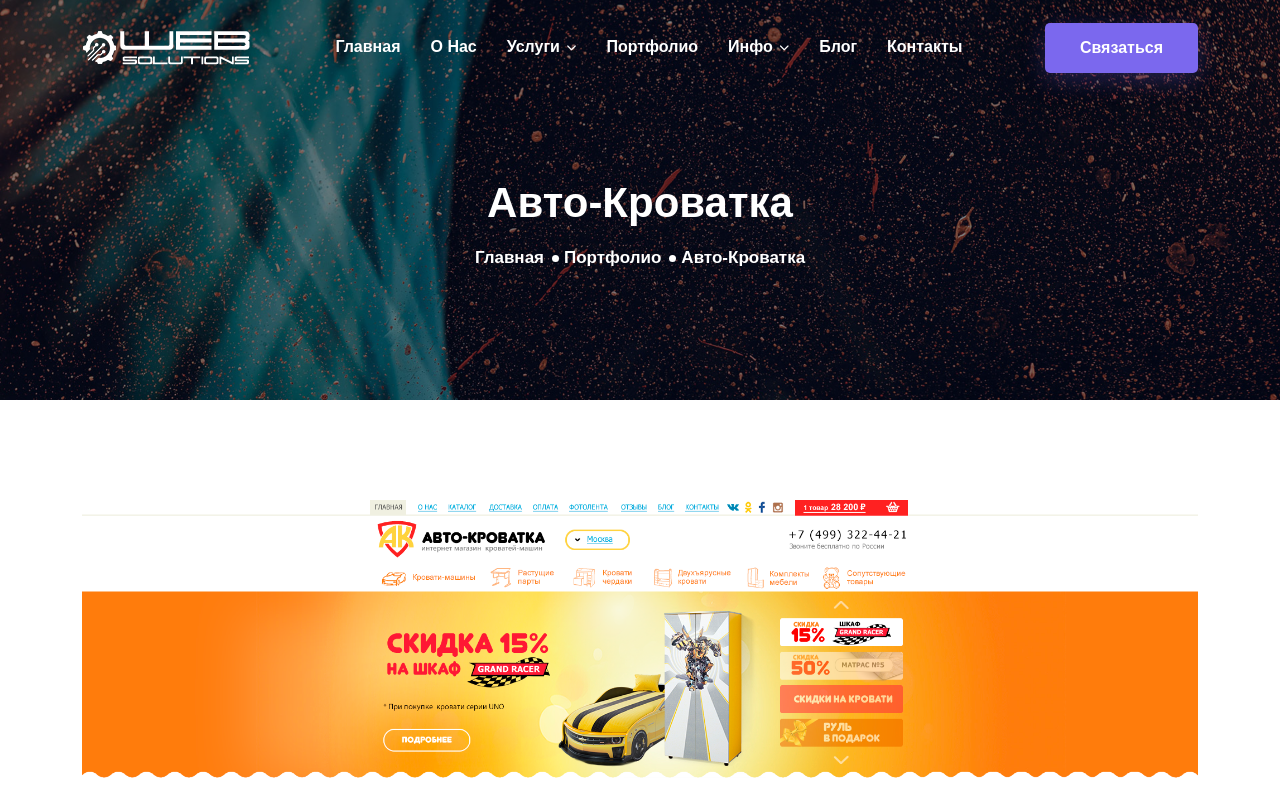
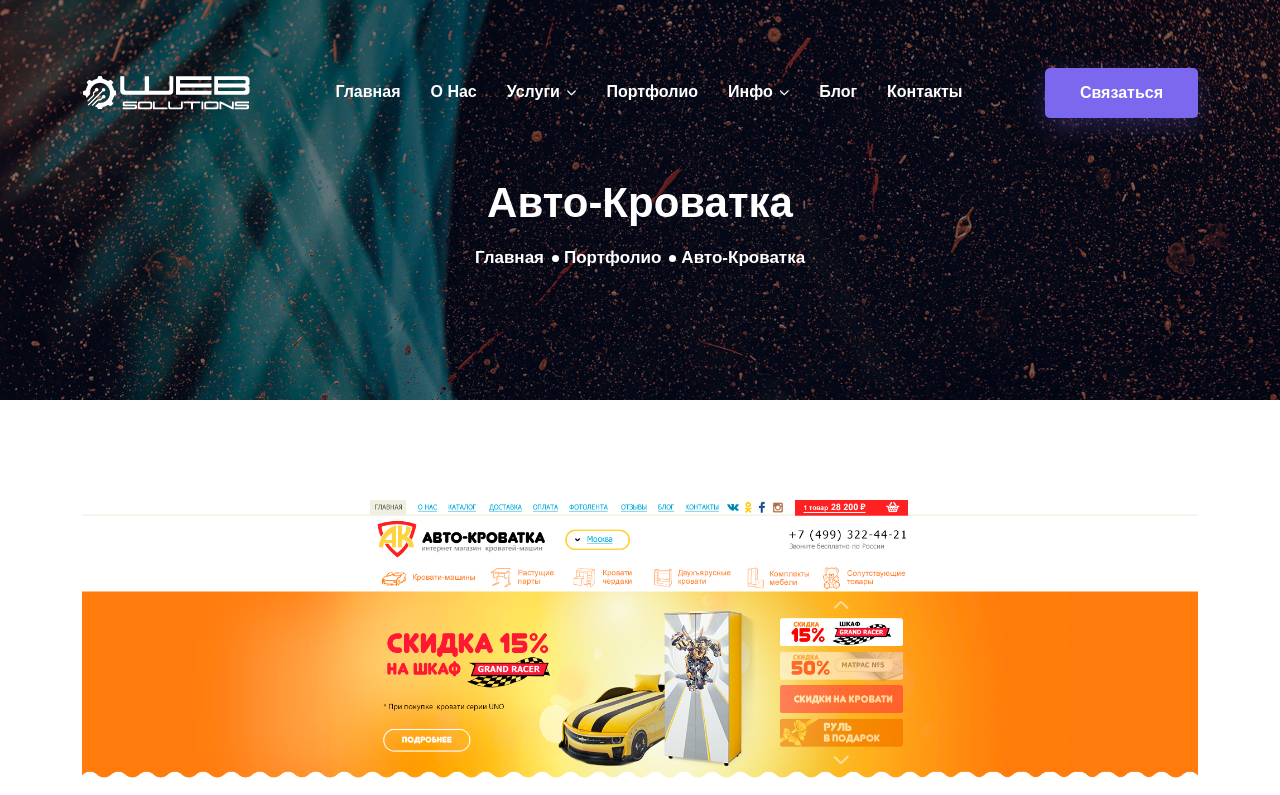
Before and after one commit to neuromachine/websolutions, a Vue app: page /portfolio/car in a window 1280 px wide. Shown: the top 795 px of the page. Built offline with nearby package versions, Linux system fonts and the light colour scheme; a web font is replaced by a local one.

Commit message:
add new adaptive menu

```diff
--- a/src/components/Header.vue
+++ b/src/components/Header.vue
@@ -2,10 +2,16 @@
 import { ref, onMounted, onUnmounted } from 'vue'
 import $ from 'jquery'
 // import MeanMenu from "@/components/MeanMenu.vue";
+import ResponsiveMenu from '@/components/ResponsiveMenu.vue';
 
 defineProps({
   isMain: Boolean,
 })
+
+const isOpen = ref(false)
+const toggleMenu = () => {
+  isOpen.value = !isOpen.value
+}
 
 onMounted(() => {
   // Header Sticky
@@ -33,7 +39,14 @@
 
   <!-- Start Navbar Section -->
   <div class="navbar-section">
-    <div class="techvio-responsive-nav index-navber-responsive">
+
+    <!-- Иконка-бургер -->
+    <button class="burger-button" @click="toggleMenu">
+      <i :class="isOpen ? 'bi bi-x-lg' : 'bi bi-list'" class="burger-icon"></i>
+    </button>
+
+    <ResponsiveMenu v-if="isOpen" />
+    <div v-if="false" class="techvio-responsive-nav index-navber-responsive">
       <div class="container">
         <div class="techvio-responsive-menu">
           <div class="logo">
@@ -122,5 +135,15 @@
 </template>
 
 <style scoped>
+.burger-button {
+  background: none;
+  border: none;
+  font-size: 1.8rem;
+  color: #222;
+  cursor: pointer;
+}
 
+.burger-icon {
+  transition: transform 0.3s ease;
+}
 </style>
--- a/src/components/MeanMenu.vue
+++ b/src/components/MeanMenu.vue
@@ -59,7 +59,7 @@
             </div>
             <img src="/assets/img/logo-black.png" class="black-logo" alt="logo">
           </a>
-          <div ref="menuRef" class="collapse navbar-collapse mean-menu" id="navbarSupportedContent">
+          <div class="collapse navbar-collapse mean-menu" id="navbarSupportedContent">
             <ul class="navbar-nav">
               <li class="nav-item">
                 <RouterLink to="/">Главная</RouterLink>
--- /dev/null
+++ b/src/components/ResponsiveMenu.vue
@@ -0,0 +1,67 @@
+<template>
+  <nav :class="{ 'is-mobile': isMobile }">
+    <button @click="toggleMenu" v-if="isMobile">Меню</button>
+    <ul v-show="!isMobile || menuOpen">
+      <li v-for="item in menuItems" :key="item.slug">
+        <RouterLink :to="item.slug">{{ item.title }}</RouterLink>
+      </li>
+    </ul>
+  </nav>
+</template>
+
+<script>
+import { ref, onMounted, onUnmounted } from 'vue';
+
+export default {
+  setup() {
+    const isMobile = ref(window.innerWidth <= 991);
+    const menuOpen = ref(false);
+
+    const checkScreen = () => {
+      isMobile.value = window.innerWidth <= 991;
+      if (!isMobile.value) {
+        menuOpen.value = false;
+      }
+    };
+
+    const toggleMenu = () => {
+      menuOpen.value = !menuOpen.value;
+    };
+
+    onMounted(() => {
+      window.addEventListener('resize', checkScreen);
+    });
+
+    onUnmounted(() => {
+      window.removeEventListener('resize', checkScreen);
+    });
+
+    return {
+      isMobile,
+      menuOpen,
+      toggleMenu,
+      menuItems: [
+        { title: 'Главная', slug: '/' },
+        { title: 'О нас', slug: '/about' },
+        // Добавьте остальные пункты меню
+      ],
+    };
+  },
+};
+</script>
+
+<style scoped>
+nav {
+  /* Стили для десктопного меню */
+}
+nav.is-mobile {
+  /* Стили для мобильного меню */
+}
+button {
+  /* Стили для кнопки "Меню" */
+}
+ul {
+  /* Стили для списка пунктов меню */
+}
+
+</style>
```
Also changed, not shown: index.html (+0 -30 lines).
